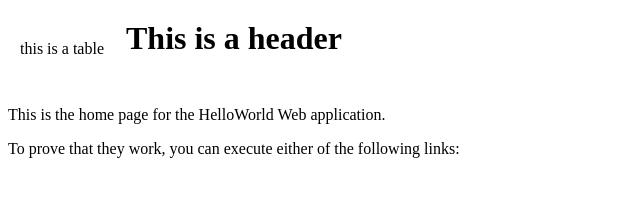
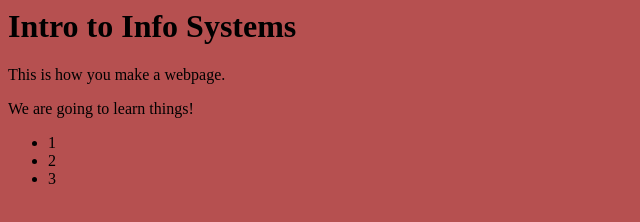
Before and after one commit to abbyboone/IntrotoIS, a plain HTML site: page index.html in a window 1280 px wide. Shown: the whole page, without its empty margins (0-640 px from the left). Drawn offline with Linux system fonts and the light colour scheme.

Commit message:
Update index.html

```diff
--- a/index.html
+++ b/index.html
@@ -2,9 +2,9 @@
   <head>
     <title>Intro to Info Systems: A Summary</title>
   </head>
-  <body bgcolor=white>
+  <body bgcolor=b65050>
 
-    <table border="0" cellpadding="10">
+  <!--  <table border="0" cellpadding="10">
       <tr>
         <td>
           <p>this is a table</p>
@@ -14,10 +14,17 @@
         </td>
       </tr>
     </table>
+    -->
 
-    <p>This is the home page for the HelloWorld Web application. </p>
-    <p>To prove that they work, you can execute either of the following links:</p>
+    <h1>Intro to Info Systems</h1>
+    <p>This is how you make a webpage.</p>
+    <p>We are going to learn things!</p>
 
+    <ul>
+      <li>1</li>
+      <li>2</li>
+      <li>3</li>
+    </ul>
 
   </body>
 </html>
```
